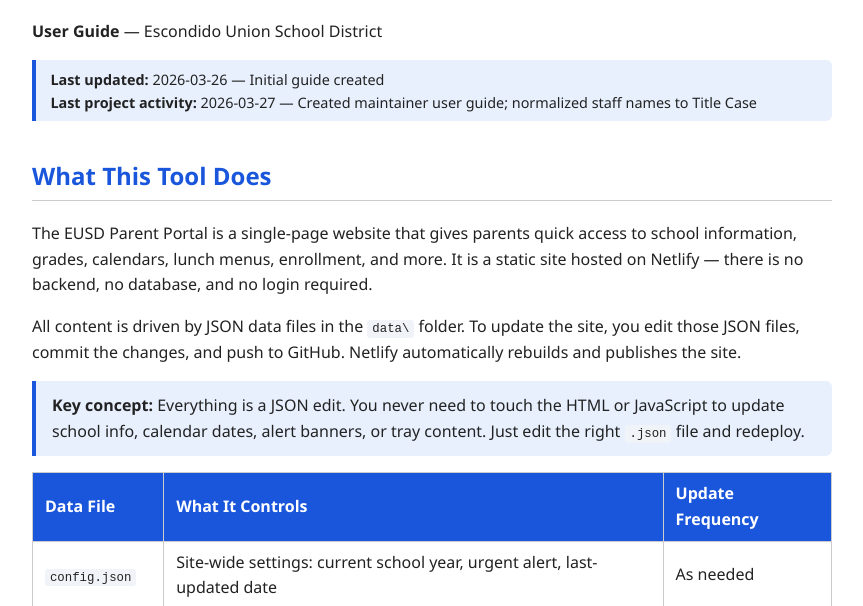
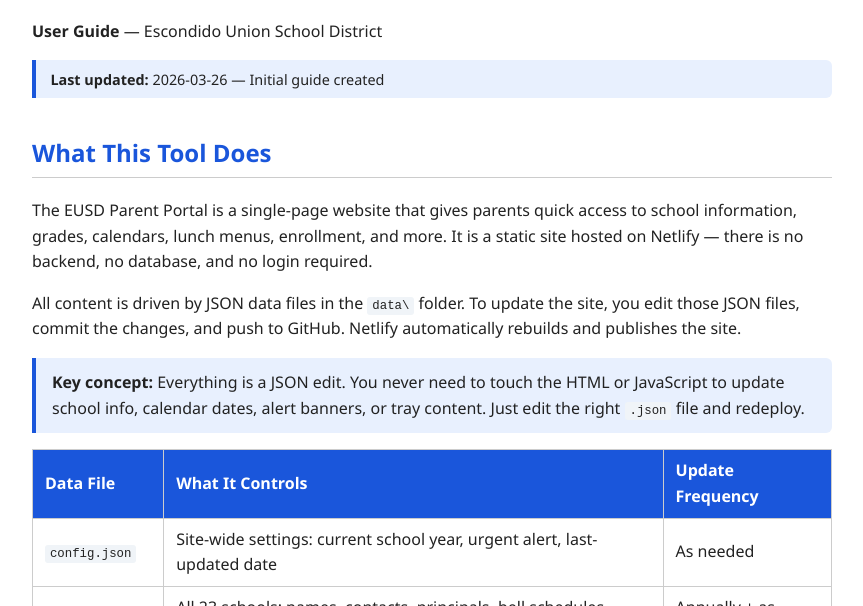
Before and after one commit to Escondido-Union-School-District/eusd-parent-portal, a website: page docs/user-guide.html in a window 1280 px wide. Shown: the part 173-779 px from the top of the page, without its empty margins (208-1071 px from the left). Drawn offline with Linux system fonts and the light colour scheme.

Commit message:
Remove 'Last project activity' line — replaced by automated changelog

```diff
--- a/docs/user-guide.html
+++ b/docs/user-guide.html
@@ -110,8 +110,7 @@
 <p><strong>User Guide</strong> &mdash; Escondido Union School District</p>
 
 <div class="callout callout-info" style="font-size: 0.9em; padding: 0.5em 1em;">
-  <strong>Last updated:</strong> 2026-03-26 &mdash; Initial guide created<br>
-  <strong>Last project activity:</strong> 2026-03-27 &mdash; Created maintainer user guide; normalized staff names to Title Case
+  <strong>Last updated:</strong> 2026-03-26 &mdash; Initial guide created
 </div>
 
 <!-- ================================================================== -->
```
